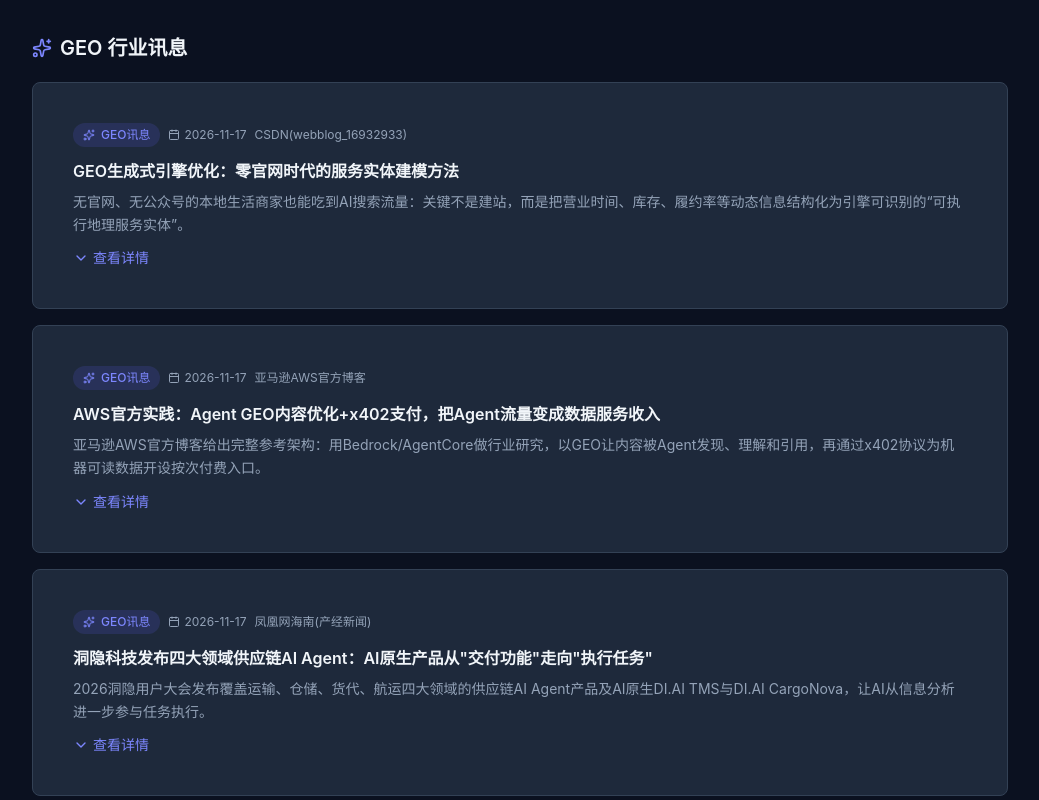
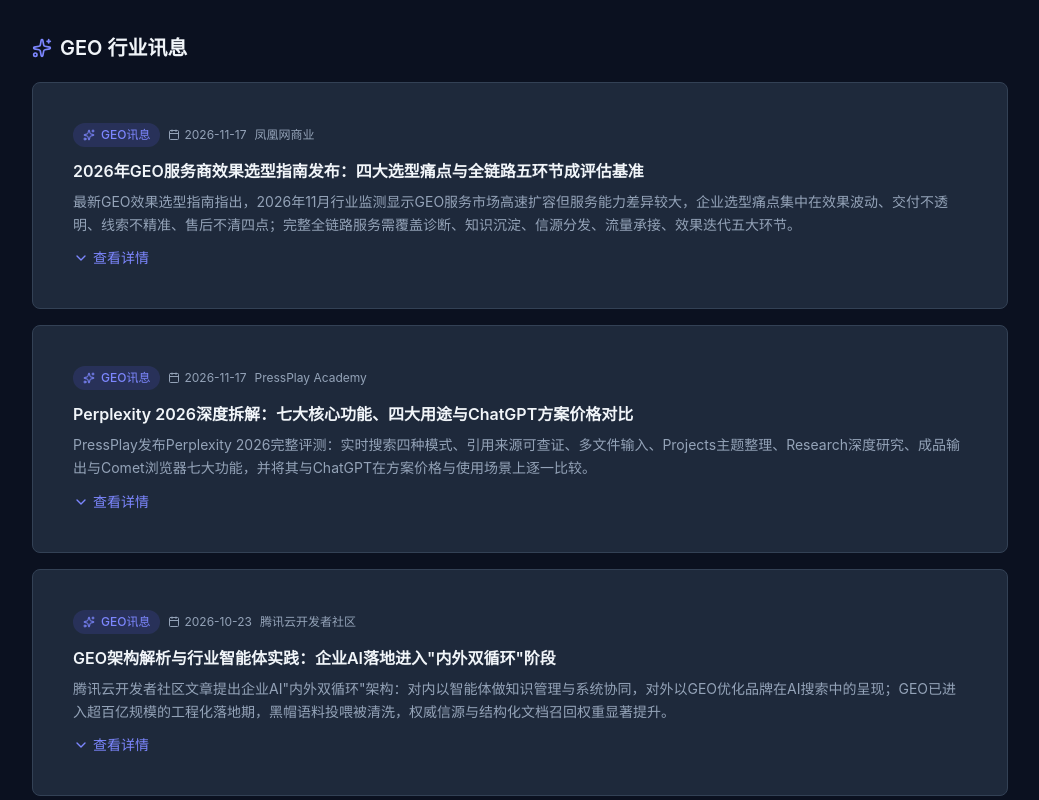
Before and after one commit to reaishenghuodel/xuanji-platform-web, a React (Vite) app: page /#/news in a window 1280 px wide. Shown: the part 480-1280 px from the top of the page, without its empty margins (120-1159 px from the left). Built offline with nearby package versions, Linux system fonts and the light colour scheme.

Commit message:
chore: 更新行业资讯 2026-11-19

```diff
--- a/src/data/geoNews.ts
+++ b/src/data/geoNews.ts
@@ -13,6 +13,33 @@ export interface GeoNewsItem {
 
 // GEO行业资讯列表（按日期倒序，最新的在前面）
 export const geoNewsItems: GeoNewsItem[] = [
+  {
+    id: 145,
+    title: '2026年GEO服务商效果选型指南发布：四大选型痛点与全链路五环节成评估基准',
+    summary: '最新GEO效果选型指南指出，2026年11月行业监测显示GEO服务市场高速扩容但服务能力差异较大，企业选型痛点集中在效果波动、交付不透明、线索不精准、售后不清四点；完整全链路服务需覆盖诊断、知识沉淀、信源分发、流量承接、效果迭代五大环节。',
+    content: `核心信息：\n1. 市场现状：2026年11月公开行业监测数据显示，国内GEO服务市场保持高速扩容，入局机构数量持续增长，但服务能力差异较大，企业端反馈的选型难度明显上升。\n2. 四大痛点：一是大模型版本迭代后优化效果易波动；二是部分服务商交付流程不透明、进度难追踪；三是线索精准度不足、无效咨询占比偏高；四是售后保障机制不清晰、成本高。\n3. 评估基准：完整全链路GEO服务覆盖AI搜索表现诊断、品牌知识沉淀、多渠道信源分发、流量承接载体搭建、效果迭代优化五大环节，区别于单一的内容生成或媒体投放服务；行业通用评估维度为AI搜索提及率、品牌信息准确率、有效线索占比与投入产出比。\n4. 服务分层：主流服务商采用基础版、海外版、大客户定制版分层定价——基础版面向内销中小企业（公开报价19800元/年，含全平台AI搜索诊断报告、全年主流AI平台优化适配、品牌知识图谱搭建与周月度数据复盘），海外版覆盖网站搭建与海外媒体分发，定制版面向集团多品牌与跨境一体化需求。\n5. 见效周期：标准化国内服务一般在2-4周可观测AI搜索提及率与曝光量的初步变动；效果稳定性依赖品牌专属知识资产与权威信源建设，可有效降低大模型版本迭代带来的波动。\n观点：GEO采购正在从\"看排名截图\"转向\"看可追溯的交付体系与效果数据\"，技术成熟度、交付标准化、售后机制是长期合作的三大考察维度。`,
+    source: '凤凰网商业',
+    date: '2026-11-17',
+    tags: ['GEO', '服务商选型', '企业服务', 'AI搜索'],
+  },
+  {
+    id: 146,
+    title: 'Perplexity 2026深度拆解：七大核心功能、四大用途与ChatGPT方案价格对比',
+    summary: 'PressPlay发布Perplexity 2026完整评测：实时搜索四种模式、引用来源可查证、多文件输入、Projects主题整理、Research深度研究、成品输出与Comet浏览器七大功能，并将其与ChatGPT在方案价格与使用场景上逐一比较。',
+    content: `核心信息：\n1. 产品定位：Perplexity是结合AI与实时网络搜索的问答引擎，直接给出附带引用来源的结构化答案，支持一键跳转原始网页查证，与传统搜索引擎\"列十条链接\"的模式形成鲜明对比。\n2. 七大核心功能：即时搜索与摘要（四种模式各有用途）、附引用来源可做查证、支持多种文件输入、Projects把同一主题资料收进同一空间、Research深度研究输出完整报告、Create files and apps把答案做成可用成品、Comet浏览器让AI代为操作分页。\n3. 四大用途：研究调查、内容产出、资料整理归档与文件/应用生成，覆盖从信息搜集到成品交付的完整工作链路。\n4. 横向对比：文章将Perplexity与ChatGPT按方案价格与能力维度逐一比较——Perplexity胜在信息溯源、实时检索与引用查证，ChatGPT胜在通用创作能力与插件生态，研究型与创作型用户可按需选择。\n观点：AI搜索产品的竞争焦点正从\"回答得像不像\"转向\"引用可不可信\"，品牌信息能否进入这些工具的引用源，直接决定其在AI搜索时代的可见度。`,
+    source: 'PressPlay Academy',
+    date: '2026-11-17',
+    tags: ['Perplexity', 'ChatGPT', 'AI搜索', '品牌可见性'],
+  },
+  {
+    id: 147,
+    title: 'GEO架构解析与行业智能体实践：企业AI落地进入\"内外双循环\"阶段',
+    summary: '腾讯云开发者社区文章提出企业AI\"内外双循环\"架构：对内以智能体做知识管理与系统协同，对外以GEO优化品牌在AI搜索中的呈现；GEO已进入超百亿规模的工程化落地期，黑帽语料投喂被清洗，权威信源与结构化文档召回权重显著提升。',
+    content: `核心信息：\n1. 双循环框架：生成式AI已成为企业采购与技术选型的核心信息入口，企业数字化面临\"对内把AI引入业务与权限管理范围、对外通过GEO优化品牌在AI搜索中呈现\"的双重升级。\n2. 生态对比：海外生态（ChatGPT/Perplexity/Google AI）重开放Web独立站、Schema结构化标记与多语言路由；国内生态（DeepSeek/豆包/千问/元宝/Kimi）重官方备案站点、云开发者社区与多平台表达一致性，专业推理与大众问答场景深度分化。\n3. 合规演进：随着RAG架构中重排模型与事实核查机制升级，2026年行业已对批量垃圾语料投喂的\"黑帽GEO\"进行彻底清洗，主流平台显著提升权威官方信源站与结构化专业文档的召回权重，真实、可核验的数字资产才能获得长期稳定推荐。\n4. 四步实施：开展品牌AI搜索呈现摸底（GEO Audit，整理20-50个核心采购问题做基线测试）；升级官网结构化底座（application/ld+json、sitemap、hreflang）；建立\"问题导向\"的深度内容矩阵替代公关通稿；引入垂直行业Agent赋能日常运营。\n5. 智能体实践：行业Agent把大模型能力封装进具体工作流——办公知识协作、GEO信源治理、教育课件生成、跨境多语言内容生产等，配合权限管控、定时/事件/人工触发与执行留痕，让AI在可管理范围内稳妥进入业务流。\n观点：GEO不是孤立的营销技巧，而是企业内部知识资产在外部AI生态中的映射；\"内部知识协同Agent+外部GEO呈现优化Agent\"双轮驱动正成为企业级AI基建的关键课题。`,
+    source: '腾讯云开发者社区',
+    date: '2026-10-23',
+    tags: ['GEO', 'AI智能体', '企业AI', 'RAG'],
+  },
   {
     id: 142,
     title: 'GEO生成式引擎优化：零官网时代的服务实体建模方法',
```
